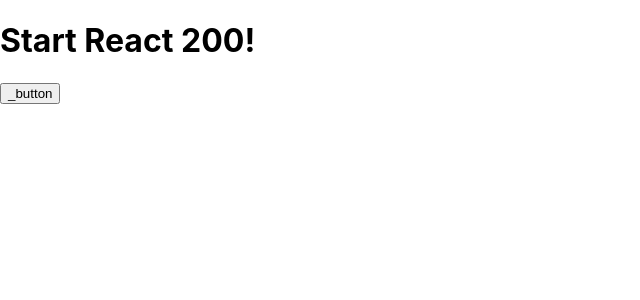
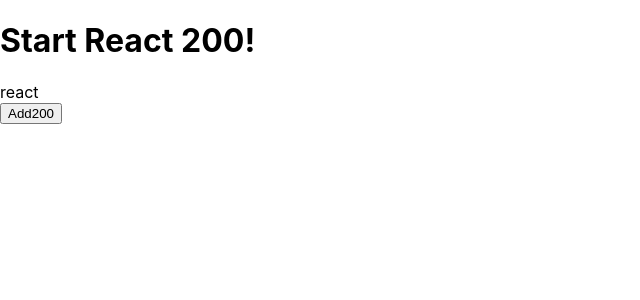
Before and after one commit to leejungyeoul/react200, a React (Create React App) app in the folder client/: page / in a window 1280 px wide. Shown: the top 300 px of the page, without its empty margins (0-640 px from the left). Built offline with nearby package versions, Linux system fonts and the light colour scheme.

Commit message:
78. redux 리듀서로 스토어 생성 79. redux 스토어 상속와 디스패치 함수 실행 80. redux 리듀서에서 스토어 데이터 변경

```diff
--- a/client/package.json
+++ b/client/package.json
@@ -11,8 +11,10 @@
     "jquery": "^3.5.0",
     "react": "^16.13.1",
     "react-dom": "^16.13.1",
-    "react-scripts": "3.4.1",
+    "react-scripts": "^3.4.1",
     "reactstrap": "^8.4.1",
+    "recompose": "^0.30.0",
+    "redux": "^4.0.5",
     "shallow-equal": "^1.2.1",
     "sweetalert2": "^9.10.13"
   },
--- a/client/src/App.js
+++ b/client/src/App.js
@@ -1,13 +1,16 @@
-import React from 'react';
-import ContextApi from './Context/R077_ContextApi'
+import React, {Component} from 'react'
+import StrAddButton from './StrAddButton'
 
-function App() {
-  return (
-    <div>
-      <h1>Start React 200!</h1>
-      <ContextApi/>
-    </div>
-  );
+class App extends Component {
+    render() {
+        return (
+            <div>
+                <h1>Start React 200!</h1>
+                <span>{this.props.store.getState().data.str}</span><br/>
+                <StrAddButton store={this.props.store}/>
+            </div>
+        );
+    }
 }
 
 export default App;
--- a/client/src/Context/R077_ContextApi.js
+++ /dev/null
@@ -1,28 +0,0 @@
-import React from 'react'
-import Children  from "./contextChildren";
-
-const {Provider, Consumer} = React.createContext()
-export {Consumer}
-
-class R077_ContextApi extends React.Component {
-  constructor (props) {
-    super(props);
-    this.setStateFunc = this.setStateFunc.bind(this)
-}
-  setStateFunc(value) {
-    this.setState({name : value});
-  }
-
-  render () {
-    const content = {
-      ...this.state,
-      setStateFunc: this.setStateFunc
-    }
-    return (
-      <Provider value={content}>
-        <Children />
-      </Provider>
-      )
-    }
-  }
-export default R077_ContextApi
--- a/client/src/Context/contextChildren.js
+++ /dev/null
@@ -1,17 +0,0 @@
-import React from 'react'
-import {Consumer}  from "./R077_ContextApi";
-
-class contextChildren extends React.Component {
-    render () {
-      return (
-        <Consumer>
-            {contextValue=>
-              <button onClick={e => contextValue.setStateFunc("react200")}>
-                {contextValue.name}_button
-              </button>
-            }
-        </Consumer>
-      )
-    }
-}
-export default contextChildren
--- /dev/null
+++ b/client/src/StrAddButton.js
@@ -0,0 +1,16 @@
+import React, {Component} from 'react';
+import {add} from './actions'
+
+class StrAddButton extends Component {
+    render() {
+        return (
+            <input value='Add200' type="button" onClick={this.addString}/>
+        )
+    }
+
+    addString = () => {
+        this.props.store.dispatch(add());
+    }
+}
+
+export default StrAddButton;
--- /dev/null
+++ b/client/src/actions/index.js
@@ -0,0 +1,6 @@
+export const ADD = 'ADD';
+export const add = () => {
+    return {
+        type: ADD
+    }
+};
--- a/client/src/index.js
+++ b/client/src/index.js
@@ -2,14 +2,17 @@ import React from 'react';
 import ReactDOM from 'react-dom';
 import './index.css';
 import App from './App';
-import * as serviceWorker from './serviceWorker';
+import {createStore} from 'redux';
+import reducers from './reducers';
 
-ReactDOM.render(
-    <App />,
-  document.getElementById('root')
-);
+const store = createStore(reducers);
 
-// If you want your app to work offline and load faster, you can change
-// unregister() to register() below. Note this comes with some pitfalls.
-// Learn more about service workers: https://bit.ly/CRA-PWA
-serviceWorker.unregister();
+const listener = ()=> {
+    ReactDOM.render(
+        <App store={store}/>,
+        document.getElementById('root')
+    );
+};
+
+store.subscribe(listener);
+listener();
--- /dev/null
+++ b/client/src/reducers/index.js
@@ -0,0 +1,23 @@
+import {ADD} from '../actions'
+import {combineReducers} from 'redux'
+
+const initState = {
+    str: 'react',
+};
+
+const data = (state = initState, action) => {
+    switch (action.type) {
+        case ADD:
+            return state, {
+                str: state.str + '200'
+            };
+        default:
+            return state;
+    }
+};
+
+const App = combineReducers({
+    data
+});
+
+export default App;
```
Also changed, not shown: client/src/R075_ReactHoc1.js (deleted, +0 -11 lines).
